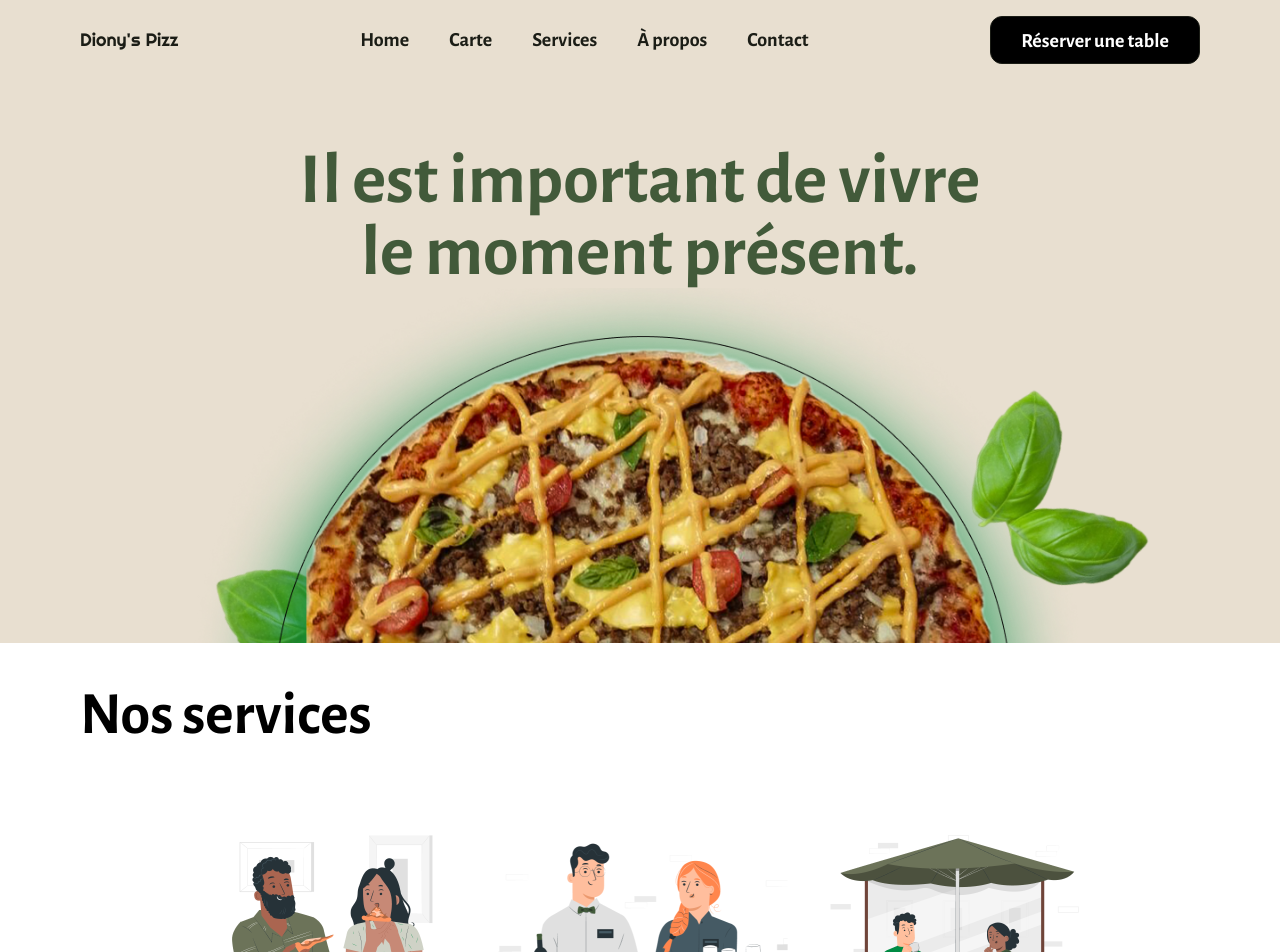
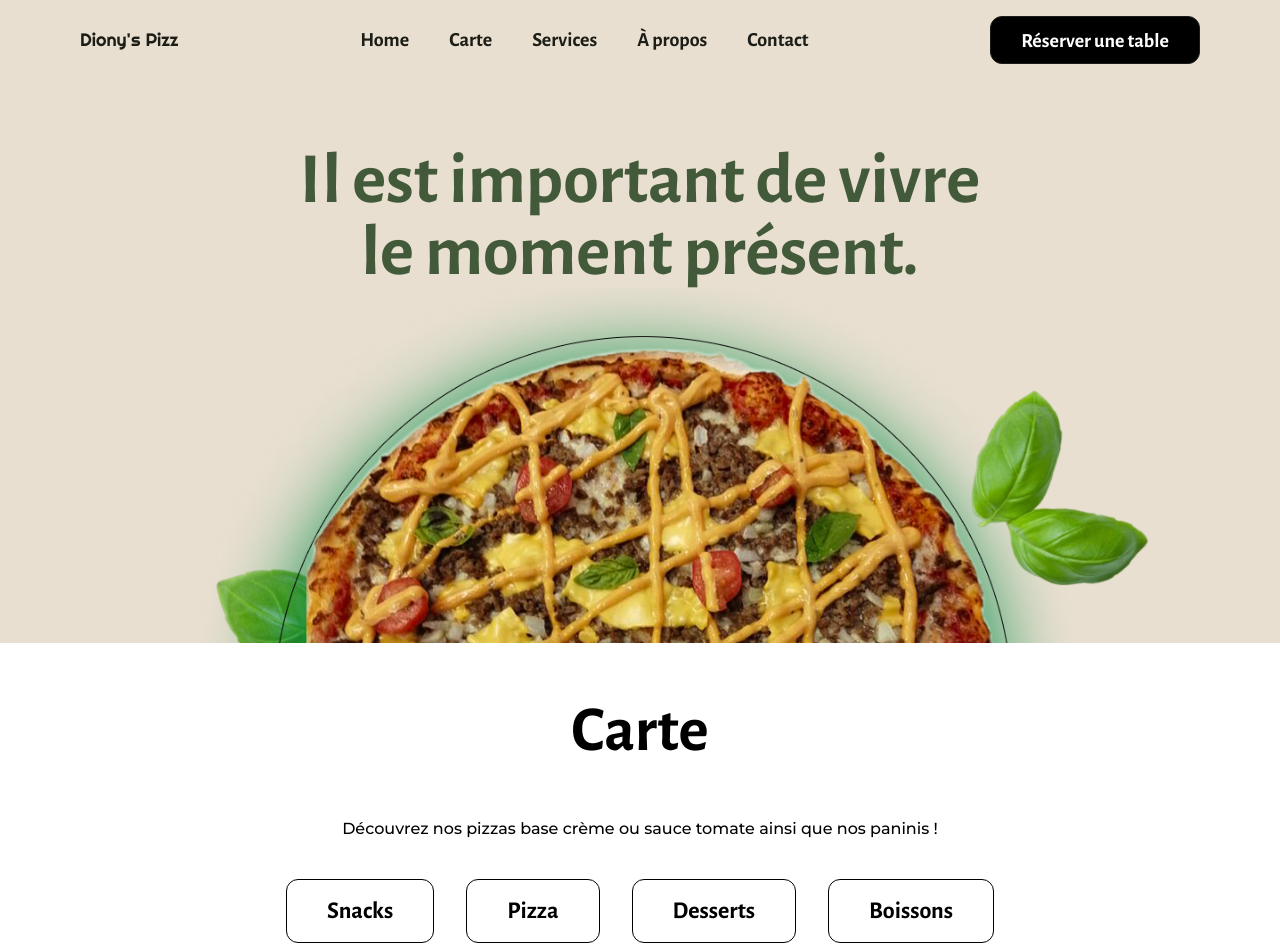
Before and after one commit to gregorischultz/dyonis-pizza, a React (Vite) app: page / in a window 1280 px wide. Shown: the top 952 px of the page. Built offline with nearby package versions, Linux system fonts and the light colour scheme.

Commit message:
start of the CarteSection component, button structure ready

```diff
--- a/src/componentes/CarteSection.jsx
+++ b/src/componentes/CarteSection.jsx
@@ -1,11 +1,34 @@
 /*Componente da page Home.jsx*/
 
 import React from "react";
-import CardProduct from "./CardProduct";
 import pizzaCard from '../assets/pizzaCard.png'
 
 function CarteSection() {
+    return (
+        <div className="h-full w-full px-20 py-10 flex flex-col justify-center items-end gap-10">
+            <h1 className="self-stretch text-center text-black text-[64px] font-alegreyaSans font-bold leadind-[64px] break-words">Carte</h1>
+            <h4 className="p">Découvrez nos pizzas base crème ou sauce tomate ainsi que nos paninis ! </h4>
+            <div className="self-stretch flex justify-center items-start gap-8">
+                <div className="div-button">
+                    <button className="button">Snacks</button>
+                </div>
+                <div className="div-button">
+                    <button className="button">Pizza</button>
+                </div>
+                <div className="div-button">
+                    <button className="button">Desserts</button>
+                </div>
+                <div className="div-button">
+                    <button className="button">Boissons</button>
+                </div>
+            </div>
+            <div>
+                <div>
 
+                </div>
+            </div>
+        </div>
+    )
 };
 
 export default CarteSection;
--- a/src/index.css
+++ b/src/index.css
@@ -55,3 +55,16 @@
         @apply self-stretch flex justify-start items-center gap-3
     }
 }
+
+/*css do componente CarteSection*/
+@layer components {
+    .div-button {
+        @apply px-10 py-4 rounded-xl border border-solid border-black flex justify-center items-center
+    }
+}
+
+@layer components {
+    .button {
+        @apply text-black text-2xl font-alegreyaSans font-bold leading-[30px] break-words
+    }
+}
--- a/src/pages/Home.jsx
+++ b/src/pages/Home.jsx
@@ -2,11 +2,13 @@ import React from "react";
 import HeroSecton from '../componentes/HeroSection';
 import NosServices from '../componentes/Nosservices';
 import Visite from '../componentes/Visite';
+import CarteSection from "../componentes/CarteSection";
 
 function Home() {
     return (
         <div>
             <HeroSecton />
+            <CarteSection />
             <NosServices />
             <Visite />
         </div>
```
Also changed, not shown: src/componentes/Menu.jsx (deleted).
